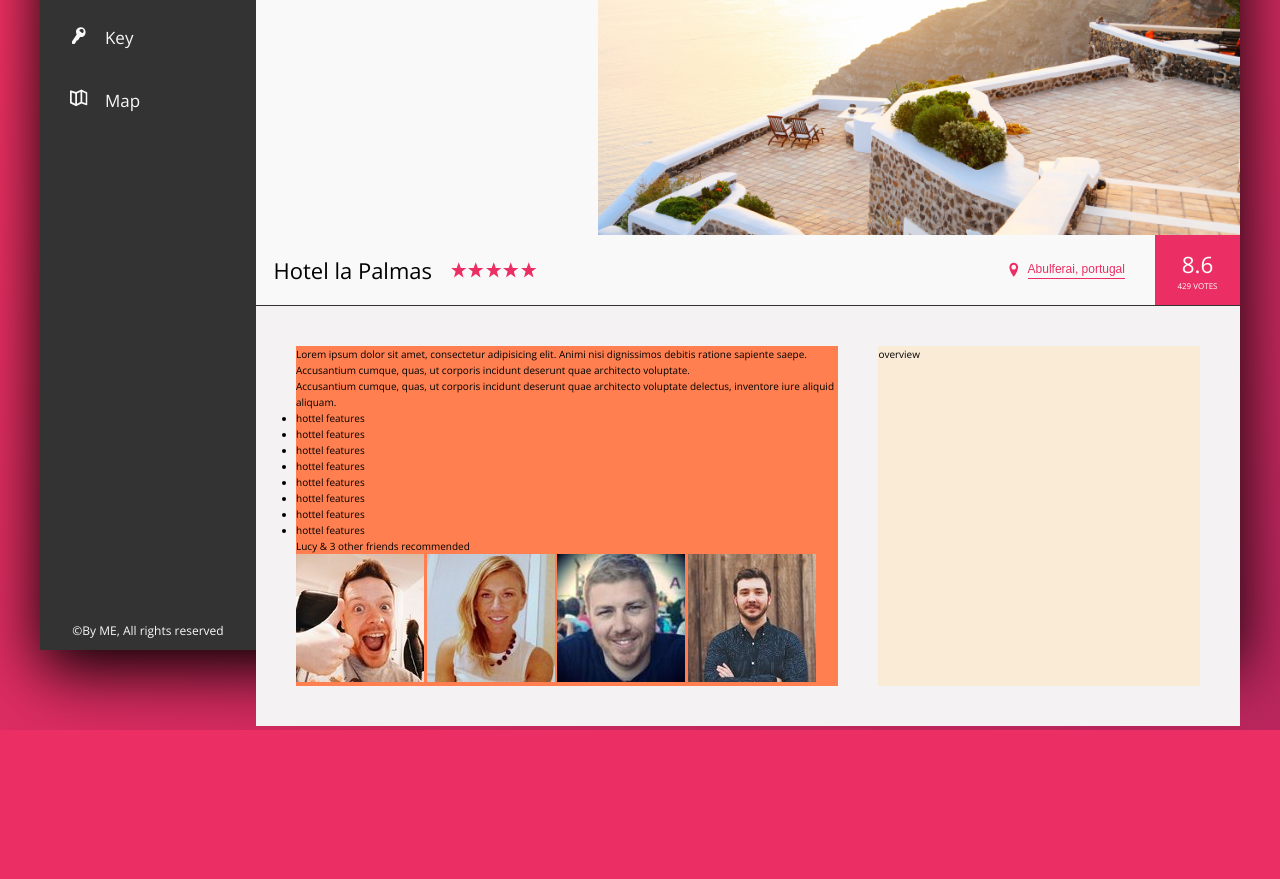
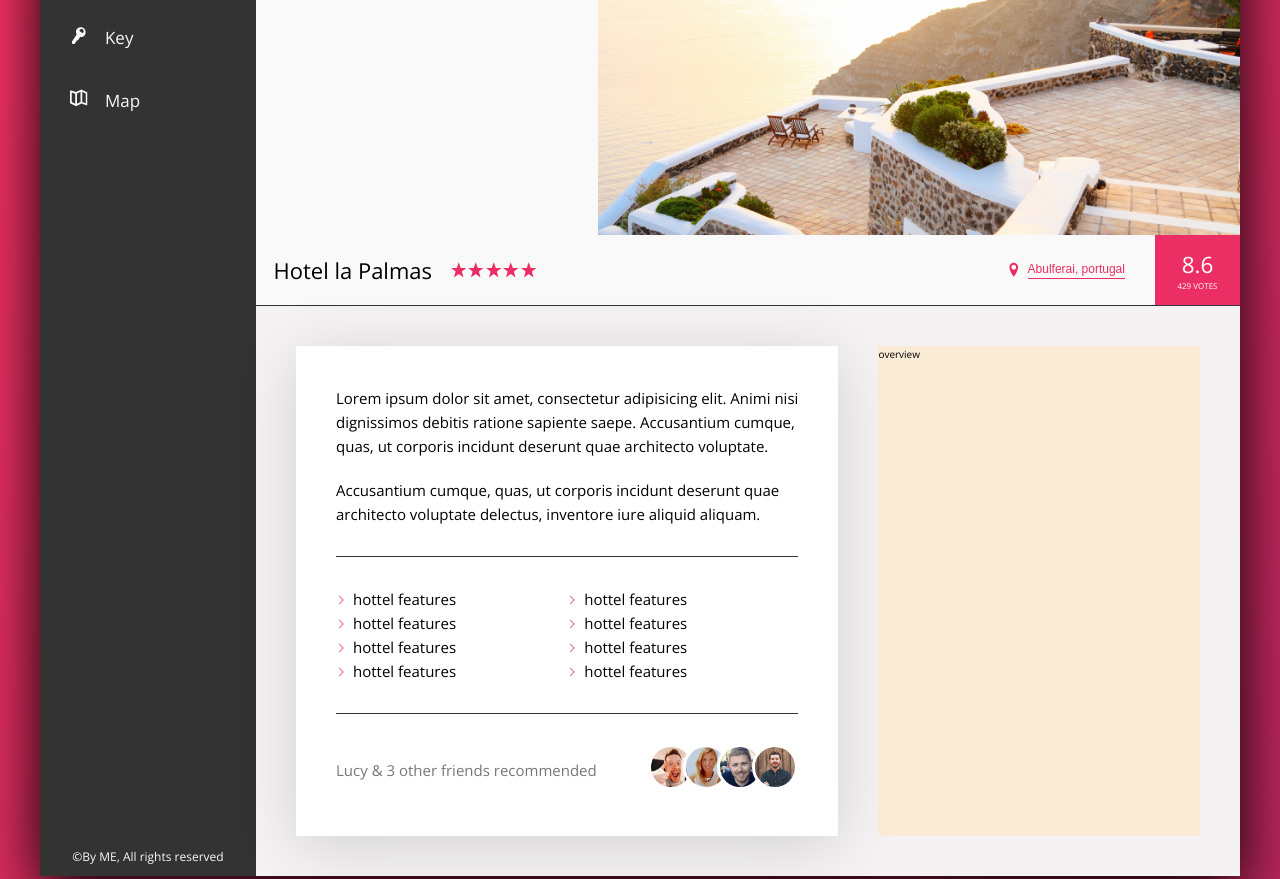
Before and after one commit to Susmit-Barua/Portfolio, a website: page Src/index.html in a window 1280 px wide. Shown: the part 300-1179 px from the top of the page. Before the commit the page ends 1030 px from the top, so only its background shows below. Drawn offline with nearby package versions, Linux system fonts and the light colour scheme.

Commit message:
Overview

```diff
--- a/Src/sass/_component.scss
+++ b/Src/sass/_component.scss
@@ -269,3 +269,59 @@
     box-shadow: none;
   }
 }
+
+.paragraph:not(:last-of-type) {
+  margin-bottom: 2rem;
+}
+
+.list {
+  list-style: none;
+  margin: 3rem 0;
+  padding: 3rem 0;
+  border-top: 1px solid var(--grey-dark-1);
+  border-bottom: 1px solid var(--grey-dark-1);
+
+  display: flex;
+  flex-wrap: wrap;
+
+  &__item {
+    flex: 0 0 50%;
+  }
+  &__item::before {
+    content: "";
+    display: inline-block;
+    height: 1rem;
+    width: 1rem;
+    margin-right: 0.7rem;
+
+    background-color: var(--color-primary);
+    -webkit-mask-image: url(../assets/chevron-thin-right.svg);
+    mask-image: url(../assets/chevron-thin-right.svg);
+    -webkit-mask-size: cover;
+    mask-size: cover;
+  }
+}
+
+.recommend {
+  font-size: 1.5rem;
+  display: flex;
+  color: var(--grey-dark-2);
+  align-items: center;
+
+  &__count {
+    margin-right: auto;
+  }
+  &__friends {
+  }
+  &__photos {
+    box-sizing: content-box;
+    height: 4rem;
+    width: 4rem;
+    border-radius: 50%;
+    border: 3px solid #fff;
+
+    &:not(:last-child) {
+      margin-right: -1.5rem;
+    }
+  }
+}
--- a/Src/sass/_layout.scss
+++ b/Src/sass/_layout.scss
@@ -25,7 +25,6 @@
 .hotel-view {
   flex: 1;
   background-color: var(--grey-light-1);
-  height: 80rem;
 }
 
 .details {
@@ -34,9 +33,12 @@
   padding: 4rem;
 }
 .description {
+  padding: 4rem;
+  font-size: 1.5rem;
   flex: 0 0 60%;
-  background-color: coral;
+  background-color: #fff;
   margin-right: 4rem;
+  box-shadow: 0 1rem 6rem rgba(0, 0, 0, 0.137);
 }
 .user-reviews {
   flex: 1;
```
Also changed, not shown: Src/css/main.css.
